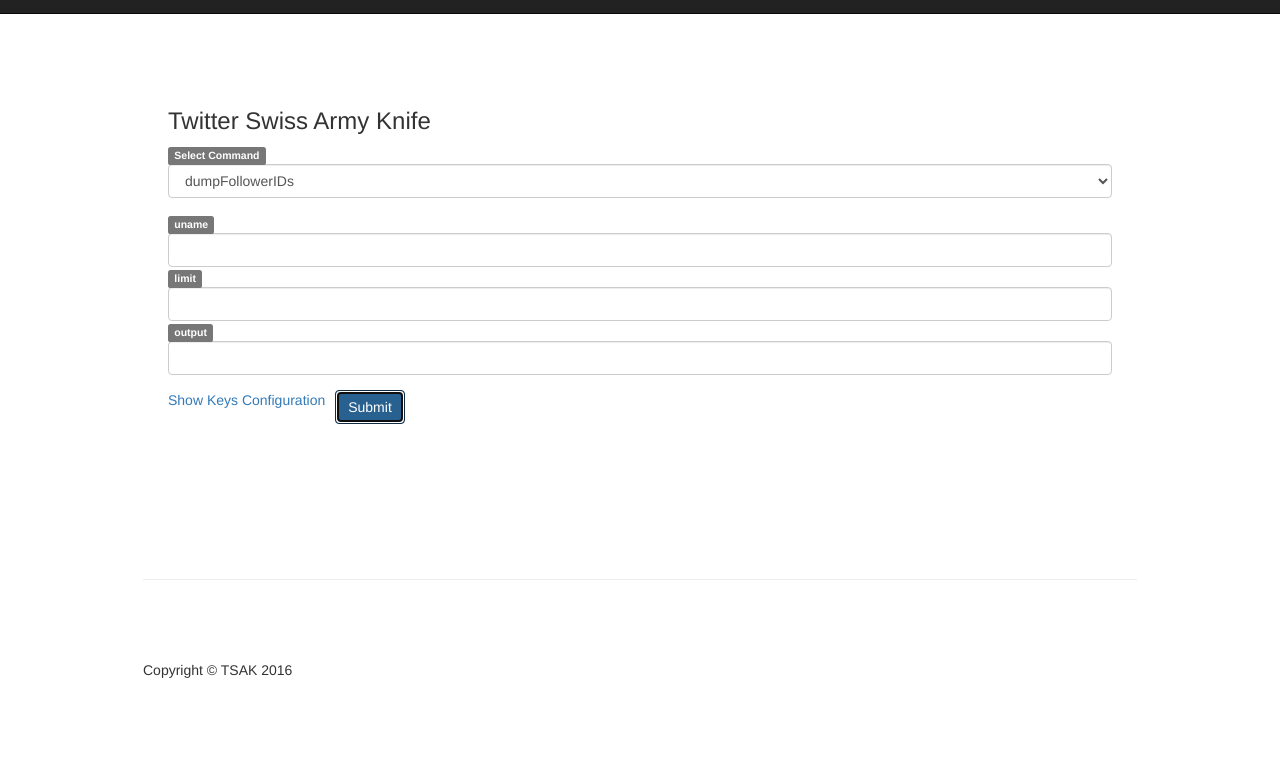
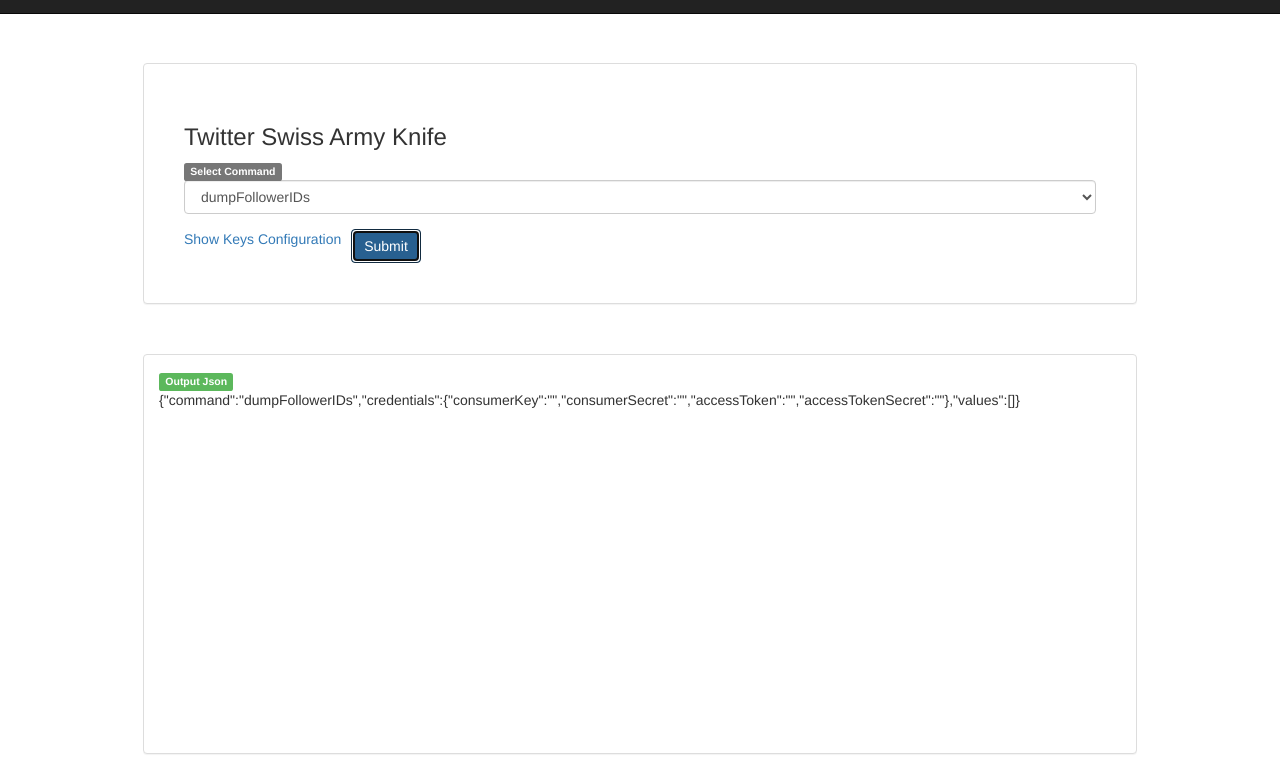
Before and after one commit to project-spinoza-dev/tsak-template, a plain HTML site: page index.html in a window 1280 px wide. Both pictures are taken after a click on the button "Submit". Shown: the part 37-800 px from the top of the page. Drawn offline with Linux system fonts and the light colour scheme.

Commit message:
output panel added

```diff
--- a/css/custom.css
+++ b/css/custom.css
@@ -47,7 +47,9 @@
 .featurette-heading {
     font-size: 50px;
 }
-
+#output-panel{
+    height: 400px;
+}
 footer {
     margin: 50px 0;
 }
--- a/index.html
+++ b/index.html
@@ -65,8 +65,10 @@
     <!-- Page Content -->
     <div class="container">
         <!-- First Featurette -->
-        <div class="featurette" id="command">
-            <div class="command-cont">
+
+        <div class="featurette " id="command">
+            <div class="command-cont panel panel-default">
+                <div class="panel-body">
                 <div><h3>Twitter Swiss Army Knife</h3></div>
                 <form id="command-form-id" class="command-form" action="/commands-run" method="post">
                     <div class="form-group">
@@ -75,31 +77,24 @@
                     </select>
                     </div>
                     <div class="commands-selected">
-                        <div class="form-group">
-                            <label class="label label-default">uname</label>
-                            <input type="text" class="form-control inputcommand" name="uname" id="uname">
-                            <label class="label label-default ">limit</label>
-                            <input type="text" class="form-control inputcommand" name="limit" id="limit">
-                            <label class="label label-default">output</label>
-                            <input type="text" class="form-control inputcommand" name="output" id="output">
-                        </div>
+
                     </div>
                     <div class="applicationkeys" style="display: none;">
                         <div class="form-group">
                         <label class="label label-default" for="consumerKey">Consumer Key (API Key)</label>
-                        <input type="text" class="form-control" placeholder="Place Consumer API Key" name="consumerKey" id="consumerKey">
+                        <input type="text" class="form-control" placeholder="Place Consumer API Key" name="consumerKey" id="consumerKey" required>
                         </div>
                         <div class="form-group">
                         <label class="label label-default" for="consumerSecret">Consumer Secret (API Secret)</label>
-                        <input type="text" class="form-control" placeholder="Place Consumer API Secret" name="consumerSecret" id="consumerSecret">
+                        <input type="text" class="form-control" placeholder="Place Consumer API Secret" name="consumerSecret" id="consumerSecret" required>
                         </div>
                         <div class="form-group">
                         <label class="label label-default" for="accessToken">Access Token</label>
-                        <input type="text" class="form-control" placeholder="Place Access Token" name="accessToken" id="accessToken">
+                        <input type="text" class="form-control" placeholder="Place Access Token" name="accessToken" id="accessToken" required>
                         </div>
                         <div class="form-group">
                         <label class="label label-default" for="accessTokenSecret">Access Token Secret</label>
-                        <input type="text" class="form-control" placeholder="Place Access Token Secret" name="accessTokenSecret" id="accessTokenSecret">
+                        <input type="text" class="form-control" placeholder="Place Access Token Secret" name="accessTokenSecret" id="accessTokenSecret" required>
                         </div>
                     </div>
                     <div>
@@ -108,6 +103,10 @@
                     </div>
 
                 </form>
+                </div>
+            </div>
+            <div class="panel panel-default" id="output-panel" style="display: none;">
+              <div class="panel-body " ></div>
             </div>
 
         </div>
--- a/js/custom.js
+++ b/js/custom.js
@@ -12,13 +12,13 @@
 	//make a json data
 	var commandJson = {
 		"dumpFollowerIDs":[
-			"uname", "limit","output"
+			"-uname", "-limit","-o"
 		],
 		"dumpGeoDetails":[
-			"pid","output"
+			"-pid","-o"
 		],
 		"dumpHomeTimeLine":[
-			"output"
+			"-o"
 		]
 	};
 	for(var item in commandJson){
@@ -33,9 +33,8 @@
 			$('.commands-selected').empty();
 			for(var vi in fields){
 				var fieldLabel = fields[vi];
-				$('.commands-selected').append('<div class="form-group"><label class="label label-default">'+fieldLabel+'</label><input type="text" class="form-control inputcommand" name="'+fieldLabel+'" id="'+fieldLabel+'"></div>');
+				$('.commands-selected').append('<div class="form-group"><label class="label label-default">'+fieldLabel+'</label><input type="text" class="form-control inputcommand" name="'+fieldLabel+'" id="'+fieldLabel+'" required></div>');
 			}
-
 		});
 	});
 
@@ -82,8 +81,11 @@
 		}
 	};
 	commandJson['values'] = jsonCommand;
-	var myString = JSON.stringify(commandJson);
-	console.log(myString);
+	var jsonString = JSON.stringify(commandJson);
+	//console.log(myString);
+	$("#output-panel").css("display","block");
+	//$("#output-panel .panel-body").empty();
+	$("#output-panel .panel-body").append('<div class="output-div"><label class="label label-success">Output Json</label></br>'+jsonString+'</div>');
 });
 
 
```
